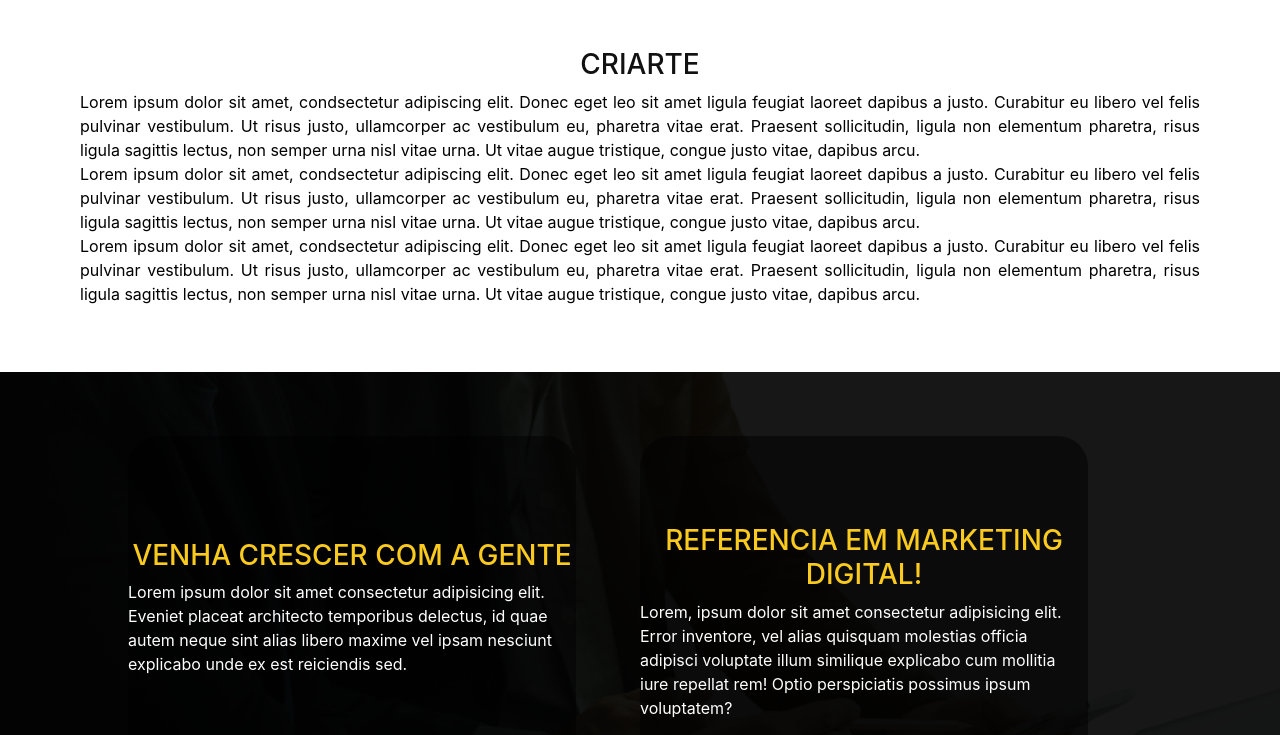
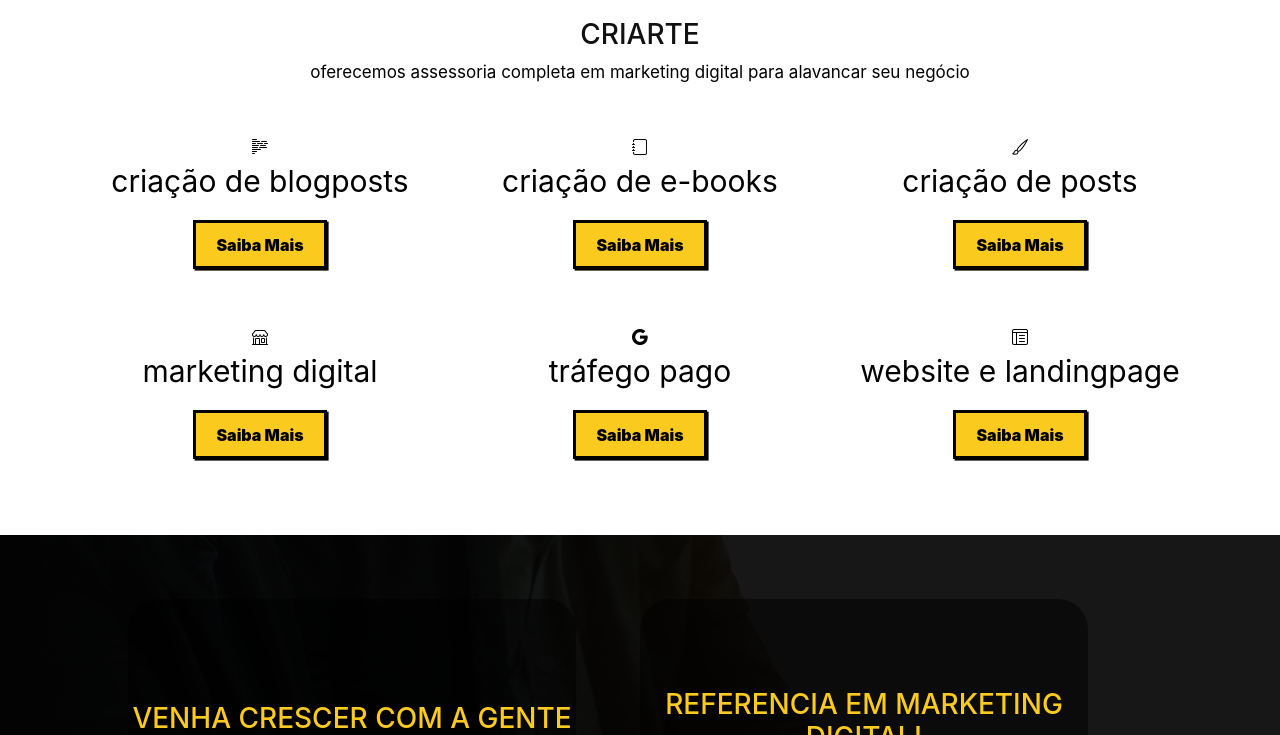
Before and after one commit to B3rna7d0/criarte, a plain HTML site: page index.html in a window 1280 px wide. Shown: the part 802-1537 px from the top of the page. Drawn offline with nearby package versions, Linux system fonts and the light colour scheme.

Commit message:
set services cards to landing page

```diff
--- a/assets/styles.css
+++ b/assets/styles.css
@@ -9,9 +9,19 @@ body, html {
 .content {
 	color: #777;
 	background-color: #fff;
-	text-align: justify;
+	text-align: center;
 	padding: 50px 80px;
 	position: relative;
+}
+
+.content > h3 {
+	margin-top: -30px;
+}
+
+.content > p {
+	margin-bottom: 50px;
+	color: #000;
+	font-size: 17px;
 }
 
 h3 {
@@ -119,9 +129,6 @@ p {
 	color:#fff;
 }
 
-.content > p {
-	color: #000;
-}
 
 button {
 	background: #fbca1f;
@@ -166,6 +173,32 @@ button {
   .button-box-1, .button-box-2:active {
 	transform: translate(0.05em, 0.05em);
 	box-shadow: 0.05em 0.05em;
+}
+/* Services Cards */
+
+.father-div-sc {
+	display: grid;
+	grid-template-columns: repeat(3, 1fr);
+	grid-template-rows: repeat(2, 1fr);
+	grid-column-gap: 20px;
+	grid-row-gap: 30px;
+}
+
+.services-cards {
+	width: 100%;
+	height: 10rem;
+	background-color: transparent;
+	color: black;
+	text-align: center;
+}
+.services-cards > p {
+	color: black;
+	font-size: 30px;
+}
+
+.icons-sc {
+	width: 30%;
+	height: 40%;
 }
 
 /* Boxs da page-2 */
@@ -229,7 +262,7 @@ button {
 	bottom: 30px;
 	display: inline-flex;
 }
-
+/* Footer content */
 footer {
     width: 100%;
     color: white;
@@ -296,6 +329,10 @@ footer {
         grid-template-columns:repeat(1, 2fr);
         gap: 2rem;
     }
+	.father-div-sc {
+		grid-template-columns: repeat(1, 2fr);
+		gap: 300px, 30px;
+	}
 }
 @media screen and (max-width: 430px) {
      .content-box1 {
--- a/index.html
+++ b/index.html
@@ -6,6 +6,7 @@
     <link rel="stylesheet" type="text/css" href="assets/styles.css" media="screen" />
 	<link rel="preconnect" href="https://fonts.gstatic.com">
 	<link href="https://fonts.googleapis.com/css2?family=Roboto:wght@400;700&display=swap" rel="stylesheet">
+	<link rel="stylesheet" href="https://cdn.jsdelivr.net/npm/bootstrap-icons@1.11.3/font/bootstrap-icons.min.css">
 	<script defer src="app.js"></script>
 
     <!--- BootStrap 4-->
@@ -33,24 +34,42 @@
 			</div>
 		</div>
 
-		<div class="content hidden">
-			<h3 class="hidden">Criarte</h3>
-			<p class="hidden">
-			Lorem ipsum dolor sit amet, condsectetur adipiscing elit. Donec eget leo sit amet ligula feugiat laoreet dapibus a
-			justo. Curabitur eu libero vel felis pulvinar vestibulum. Ut risus justo, ullamcorper ac vestibulum eu, pharetra
-			vitae erat. Praesent sollicitudin, ligula non elementum pharetra, risus ligula sagittis lectus, non semper urna
-			nisl vitae urna. Ut vitae augue tristique, congue justo vitae, dapibus arcu.<br>
-			Lorem ipsum dolor sit amet, condsectetur adipiscing elit. Donec eget leo sit amet ligula feugiat laoreet dapibus a
-			justo. Curabitur eu libero vel felis pulvinar vestibulum. Ut risus justo, ullamcorper ac vestibulum eu, pharetra
-			vitae erat. Praesent sollicitudin, ligula non elementum pharetra, risus ligula sagittis lectus, non semper urna
-			nisl vitae urna. Ut vitae augue tristique, congue justo vitae, dapibus arcu.<br>
-			Lorem ipsum dolor sit amet, condsectetur adipiscing elit. Donec eget leo sit amet ligula feugiat laoreet dapibus a
-			justo. Curabitur eu libero vel felis pulvinar vestibulum. Ut risus justo, ullamcorper ac vestibulum eu, pharetra
-			vitae erat. Praesent sollicitudin, ligula non elementum pharetra, risus ligula sagittis lectus, non semper urna
-			nisl vitae urna. Ut vitae augue tristique, congue justo vitae, dapibus arcu.<br>
-			</p>
-
+	<div class="content hidden">
+	<h3 class="box-sc">Criarte</h3>
+	 <p>oferecemos assessoria completa em marketing digital para alavancar seu negócio</p>
+		<div class="father-div-sc">
+			<div class="services-cards">
+				<i class="bi bi-body-text icons-sc"></i>
+				<p>criação de blogposts</p>
+				<button>Saiba Mais</button>
+			</div>
+			<div class="services-cards">
+				<i class="bi bi-journal icons-sc"></i>
+				<p>criação de e-books</p>
+				<button>Saiba Mais</button>
+			</div>
+			<div class="services-cards">
+				<i class="bi bi-brush icons-sc"></i>
+				<p>criação de posts</p>
+				<button>Saiba Mais</button>
+			</div>
+			<div class="services-cards">
+				<i class="bi bi-shop icons-sc"></i>
+				<p>marketing digital</p>
+				<button>Saiba Mais</button>
+			</div>
+			<div class="services-cards">
+				<i class="bi bi-google icons-sc"></i>
+				<p>tráfego pago</p>
+				<button>Saiba Mais</button>
+			</div>
+			<div class="services-cards">
+				<i class="bi bi-layout-text-window-reverse icons-sc"></i>
+				<p>website e landingpage</p>
+				<button>Saiba Mais</button>
+			</div>
 		</div>
+	</div>
 
 		<div class="box2 hidden">
 		<div class="informations-boxes hidden">
```
